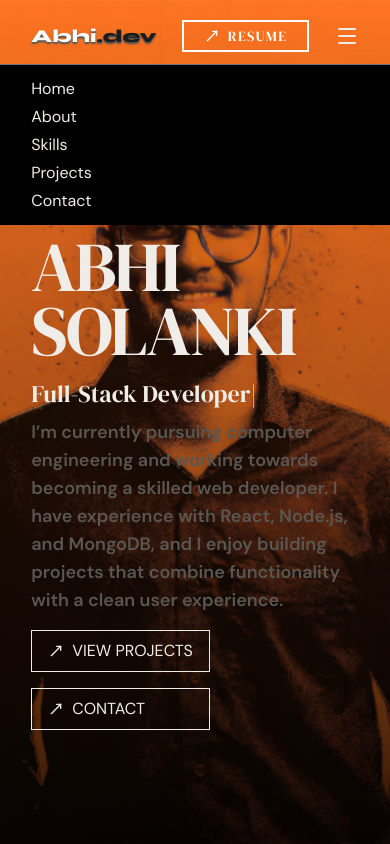
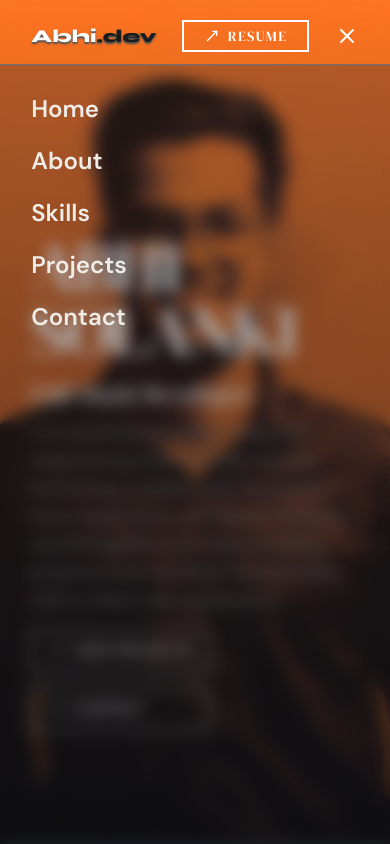
Before and after one commit to Abhis1605/my-portfolio, a Next.js app: page / in a window 390 px wide. Both pictures are taken after a click on the button 346 px from the left and 36 px from the top of the page. Shown: the top 844 px of the page. Built offline with nearby package versions, Linux system fonts and the light colour scheme.

Commit message:
fix: Navbar fixes

```diff
--- a/src/components/Navbar.jsx
+++ b/src/components/Navbar.jsx
@@ -1,5 +1,5 @@
 'use client'
-import {  Menu, MoveUpRight } from "lucide-react"
+import {  Menu, MoveUpRight, X } from "lucide-react"
 import Link from "next/link"
 import { useEffect, useState } from "react"
 
@@ -21,7 +21,7 @@ export default function Navbar() {
         return () => window.removeEventListener("scroll", handleScroll)
     }, [])
   return (
-    <div className={`w-full transition-all duration-500 fixed top-0 left-0 z-50 fixed-nav ${isFixed ? "bg-white/10 backdrop-blur-xs py-3" : "bg-transparent py-5 "}`}>
+    <div className={`w-full transition-all duration-500 fixed top-0 left-0 z-50  bg-clip-padding backdrop-filter backdrop-blur-sm bg-opacity-10 fixed-nav ${isFixed ? "bg-white/10 py-3" : "bg-transparent py-5 "}`}>
 
         <div className={`w-full flex items-center justify-between transition-all duration-500 ${isFixed ? "px-[8%] lg:px-[8%]" : "px-[8%] lg:px-[5%]"}`}>
 
@@ -32,7 +32,7 @@ export default function Navbar() {
             <nav className="hidden lg:flex space-x-5 menu-link relative z-40">
 
                 {navLinks.map((link) => (
-                    <Link key={link.label} href={link.href} className="font-display uppercase text-xs tracking-widest text-white hover:text-blue-600  font-bold transition-all duration-300">
+                    <Link key={link.label} href={link.href} className="font-display uppercase text-xs tracking-widest text-white hover:text-black  font-bold transition-all duration-300">
                         {link.label}
                     </Link>
                 ))}
@@ -47,17 +47,21 @@ export default function Navbar() {
 
             <div className="lg:hidden flex items-center justify-between gap-4">
                 <button className="text-2xl focus:outline-none" onClick={() => setMobileMenuOpen(!mobileMenuOpen)}>
-                    <Menu className="lg:w-5 lg:h-5" />
+                    { mobileMenuOpen ? (
+                        <X className="lg:w-5 lg:h-5 text-white" />
+                    ) : (
+                        <Menu className="lg:w-5 lg:h-5" />
+                    )}
                 </button>
             </div>
 
         </div>
 
         { mobileMenuOpen && (
-            <div className="lg:hidden bg-black border-t border-gray-500 mt-3 transition-all duration-500">
-                <div className="flex flex-col px-[8%] py-3 space-y-1">
+            <div className="lg:hidden bg-gray-800/30 border-t  border-gray-500 mt-3 transition-all duration-500  h-screen py-4">
+                <div className="flex flex-col px-[8%] py-3 space-y-1 text-2xl font-semibold">
                     {navLinks.map((link) => (
-                        <Link key={link.label} href={link.href}>
+                        <Link className="mb-5" key={link.label} href={link.href} onClick={() => setMobileMenuOpen(false)}>
                             {link.label}
                         </Link>
                     ))}
```
